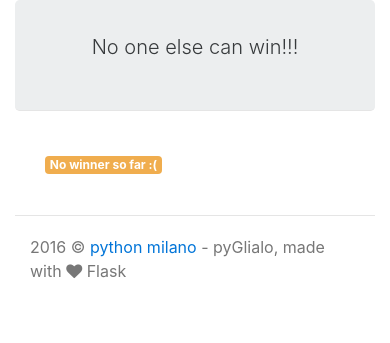
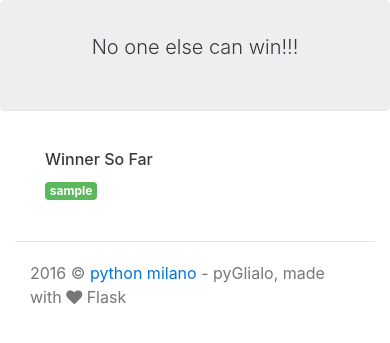
Before and after one commit to PythonMilano/pyGlialo, a Flask app: page /random in a window 390 px wide. Shown: the part 108-451 px from the top of the page. Run offline with Flask 2, Linux system fonts and the light colour scheme; some libraries are stand-ins or nearby versions.

Commit message:
mobile fix for random

```diff
--- a/templates/base.html
+++ b/templates/base.html
@@ -2,7 +2,7 @@
 <html lang="en">
 <head>
     <meta charset="UTF-8">
-    <meta name="viewport" content="width=device-width, initial-scale=1.0">
+    <meta name="viewport" content="width=device-width, initial-scale=1, shrink-to-fit=no">
     <title>pyGlialo - giving away the goodies</title>
     <link rel="stylesheet" href="static/css/bootstrap.min.css">
     <link rel="stylesheet" href="static/css/bootstrap-theme.min.css">
@@ -12,7 +12,7 @@
 <body>
 <div class="container">
     {% include "includes/header.html" %}
-    <div class="jumbotron clearfix">
+    <div class="jumbotron clearfix row">
         {% block content %}
         {% endblock content %}
     </div>
--- a/templates/random.html
+++ b/templates/random.html
@@ -2,7 +2,7 @@
 {% block content %}
     <p class="lead">{{ lead_text }}</p>
     {% if winner %}
-        <div class="pull-left col-lg-7 clearfix">
+        <div class="pull-left col-xs-12 col-md-8 clearfix">
             <a {% if winner.member_id != '000000' %}
                 href="http://www.meetup.com/Python-Milano/members/{{ winner.member_id }}" target="_blank"
             {% else %}
@@ -14,7 +14,7 @@
             <h2 class="text-center">{{ winner.name }}</h2>
         </div>
 
-        <ul class="list-group pull-right">
+        <ul class="list-group col-xs-12 col-md-4">
             <li class="list-group-item">
                 {% include "includes/buttons/claim.html" %}
             </li>
```
